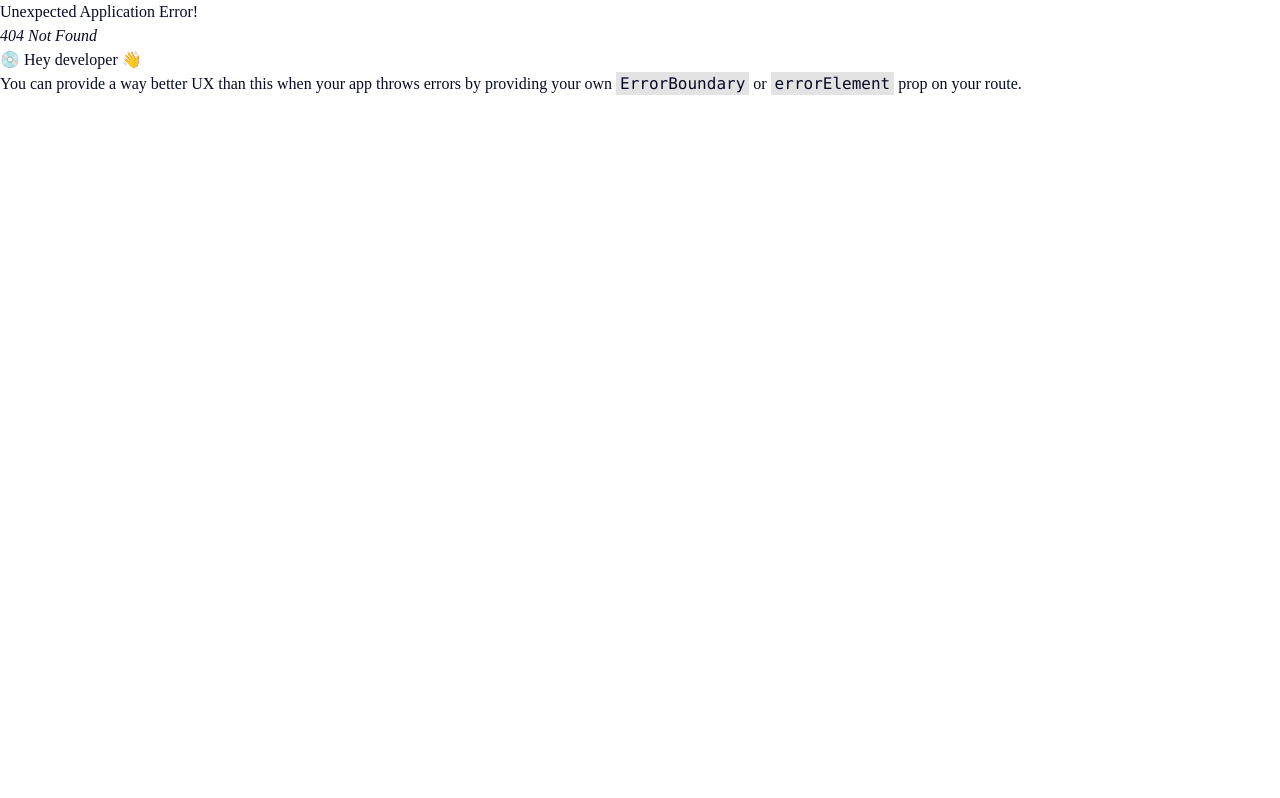
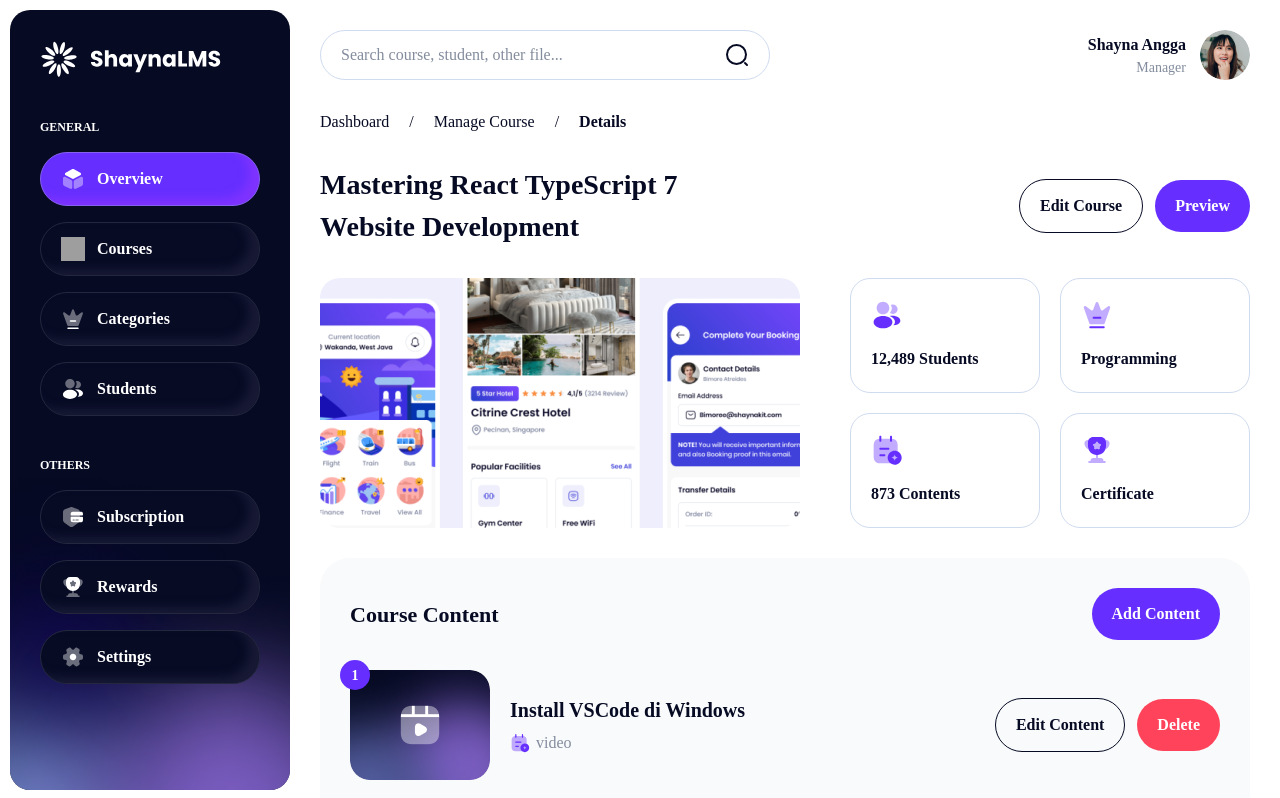
Before and after one commit to NajibAlfarizi/fe-lms, a React (Vite) app: page /manager/courses/1 in a window 1280 px wide. Before the commit this address had no page. Shown: the top 798 px of the page. Built offline with nearby package versions, Linux system fonts and the light colour scheme; grey boxes are pictures that could not be loaded.

Commit message:
add ManageCourseDetail page and related components with routing

```diff
--- a/src/components/sidebar.jsx
+++ b/src/components/sidebar.jsx
@@ -13,7 +13,7 @@
               GENERAL
             </p>
             <li>
-              <Link to="#">
+              <Link to="/manager">
                 <div className="flex items-center gap-3 w-full rounded-full border p-[14px_20px] transition-all duration-300 hover:bg-[#662FFF] hover:border-[#8661EE] hover:shadow-[-10px_-6px_10px_0_#7F33FF_inset] bg-[#662FFF] border-[#8661EE] shadow-[-10px_-6px_10px_0_#7F33FF_inset]">
                   <img
                     src="/assets/images/icons/3dcube-white.svg"
--- /dev/null
+++ b/src/pages/manager/course-detail/card-content.jsx
@@ -0,0 +1,64 @@
+import { Link } from "react-router";
+import Proptypes from "prop-types";
+
+export default function CardContent({
+  id = 1,
+  index = 1,
+  type = "video",
+  title = "Install VSCode di Windows",
+  courseId = 2
+}) {
+  return (
+    <div className="card flex items-center gap-5">
+      <div className="relative flex shrink-0 w-[140px] h-[110px] ">
+        <p className="absolute -top-[10px] -left-[10px] flex shrink-0 w-[30px] h-[30px] rounded-full items-center justify-center text-center bg-[#662FFF] text-white">
+          <span className="font-bold text-sm leading-[21px]">{index}</span>
+        </p>
+        <div className="rounded-[20px] bg-[#D9D9D9] overflow-hidden">
+          <img
+            src={`/assets/images/thumbnails/cover-${type}.png`}
+            className="w-full h-full object-cover"
+            alt="thumbnail"
+          />
+        </div>
+      </div>
+      <div className="w-full">
+        <h3 className="font-bold text-xl leading-[30px] line-clamp-1">
+          {title}
+        </h3>
+        <div className="flex items-center gap-5">
+          <div className="flex items-center gap-[6px] mt-[6px]">
+            <img
+              src="/assets/images/icons/note-favorite-purple.svg"
+              className="w-5 h-5"
+              alt="icon"
+            />
+            <p className="text-[#838C9D]">{type}</p>
+          </div>
+        </div>
+      </div>
+      <div className="flex justify-end items-center gap-3">
+        <Link
+          to={`/manager/courses/${courseId}/edit/${id}`}
+          className="w-fit rounded-full border border-[#060A23] p-[14px_20px] font-semibold text-nowrap"
+        >
+          Edit Content
+        </Link>
+        <button
+          type="button"
+          className="w-fit rounded-full p-[14px_20px] bg-[#FF435A] font-semibold text-white text-nowrap"
+        >
+          Delete
+        </button>
+      </div>
+    </div>
+  );
+}
+
+CardContent.propTypes = {
+  id: Proptypes.number,
+  index: Proptypes.number,
+  type: Proptypes.string,
+  title: Proptypes.string,
+  courseId: Proptypes.number
+}
--- /dev/null
+++ b/src/pages/manager/course-detail/index.jsx
@@ -0,0 +1,54 @@
+import { Link } from "react-router";
+import TableContent from "./table-content";
+
+export default function ManageCourseDetailPage() {
+  return (
+    <>
+    <div id="Breadcrumb" className="flex items-center gap-5 *:after:content-['/'] *:after:ml-5">
+                <span className="last-of-type:after:content-[''] last-of-type:font-semibold">Dashboard</span>
+                <span className="last-of-type:after:content-[''] last-of-type:font-semibold">Manage Course</span>
+                <span className="last-of-type:after:content-[''] last-of-type:font-semibold">Details</span>
+            </div>
+            <header className="flex items-center justify-between gap-[30px]">
+                <div>
+                    <h1 className="font-extrabold text-[28px] leading-[42px]">
+                        Mastering React TypeScript 7 <br />
+                        Website Development
+                    </h1>
+                </div>
+                <div className="flex items-center gap-3">
+                    <Link to="#" className="w-fit rounded-full border border-[#060A23] p-[14px_20px] font-semibold text-nowrap">
+                        Edit Course
+                    </Link>
+                    <Link to="course-learning-video.html" className="w-fit rounded-full p-[14px_20px] font-semibold text-[#FFFFFF] bg-[#662FFF] text-nowrap">
+                        Preview
+                    </Link>
+                </div>
+            </header>
+            <section id="CourseInfo" className="flex gap-[50px]">
+                <div id="Thumbnail" className="flex shrink-0 w-[480px] h-[250px] rounded-[20px] bg-[#D9D9D9] overflow-hidden">
+                    <img src="/assets/images/thumbnails/th-4.png" className="w-full h-full object-cover" alt="thumbnail" />
+                </div>
+                <div className="grid grid-cols-2 gap-5 w-full">
+                    <div className="flex flex-col rounded-[20px] border border-[#CFDBEF] p-5 gap-4">
+                        <img src="/assets/images/icons/profile-2user-purple.svg" className="w-8 h-8" alt="icon" />
+                        <p className="font-semibold">12,489 Students</p>
+                    </div>
+                    <div className="flex flex-col rounded-[20px] border border-[#CFDBEF] p-5 gap-4">
+                        <img src="/assets/images/icons/crown-purple.svg" className="w-8 h-8" alt="icon" />
+                        <p className="font-semibold">Programming</p>
+                    </div>
+                    <div className="flex flex-col rounded-[20px] border border-[#CFDBEF] p-5 gap-4">
+                        <img src="/assets/images/icons/note-favorite-purple.svg" className="w-8 h-8" alt="icon" />
+                        <p className="font-semibold">873 Contents</p>
+                    </div>
+                    <div className="flex flex-col rounded-[20px] border border-[#CFDBEF] p-5 gap-4">
+                        <img src="/assets/images/icons/cup-purple.svg" className="w-8 h-8" alt="icon" />
+                        <p className="font-semibold">Certificate</p>
+                    </div>
+                </div>
+            </section>
+            <TableContent />
+    </>
+  )
+}
--- /dev/null
+++ b/src/pages/manager/course-detail/table-content.jsx
@@ -0,0 +1,55 @@
+import { Link } from "react-router";
+import CardContent from "./card-content";
+
+export default function TableContent() {
+  return (
+    <section
+      id="CourseList"
+      className="flex flex-col w-full rounded-[30px] p-[30px] gap-[30px] bg-[#F8FAFB]"
+    >
+      <div className="header flex items-center justify-between">
+        <h2 className="font-bold text-[22px] leading-[33px]">Course Content</h2>
+        <Link
+          to="add-course-content.html"
+          className="w-fit rounded-full p-[14px_20px] font-semibold text-[#FFFFFF] bg-[#662FFF] text-nowrap"
+        >
+          Add Content
+        </Link>
+      </div>
+      <CardContent type="video" />
+      <CardContent type="text" />
+      {/* <div id="Pagination" className="flex items-center gap-3">
+        <button
+          type="button"
+          className="flex shrink-0 w-9 h-9 rounded-full items-center justify-center text-center transition-all duration-300 hover:bg-[#662FFF] hover:text-white hover:border-0 bg-[#662FFF] text-white"
+        >
+          <span className="font-semibold text-sm leading-[21px]">1</span>
+        </button>
+        <button
+          type="button"
+          className="flex shrink-0 w-9 h-9 rounded-full items-center justify-center text-center transition-all duration-300 hover:bg-[#662FFF] hover:text-white hover:border-0 border border-[#060A23]"
+        >
+          <span className="font-semibold text-sm leading-[21px]">2</span>
+        </button>
+        <button
+          type="button"
+          className="flex shrink-0 w-9 h-9 rounded-full items-center justify-center text-center transition-all duration-300 hover:bg-[#662FFF] hover:text-white hover:border-0 border border-[#060A23]"
+        >
+          <span className="font-semibold text-sm leading-[21px]">3</span>
+        </button>
+        <button
+          type="button"
+          className="flex shrink-0 w-9 h-9 rounded-full items-center justify-center text-center transition-all duration-300 hover:bg-[#662FFF] hover:text-white hover:border-0 border border-[#060A23]"
+        >
+          <span className="font-semibold text-sm leading-[21px]">4</span>
+        </button>
+        <button
+          type="button"
+          className="flex shrink-0 w-9 h-9 rounded-full items-center justify-center text-center transition-all duration-300 hover:bg-[#662FFF] hover:text-white hover:border-0 border border-[#060A23]"
+        >
+          <span className="font-semibold text-sm leading-[21px]">5</span>
+        </button>
+      </div> */}
+    </section>
+  );
+}
```
Also changed, not shown: src/router/index.jsx (+8 -3 lines).
